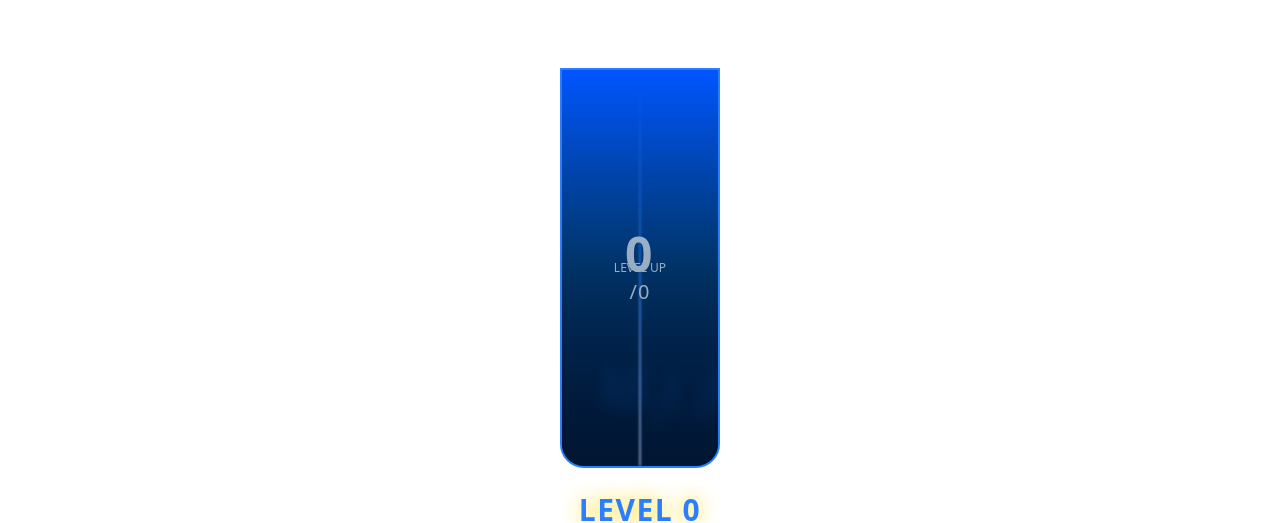
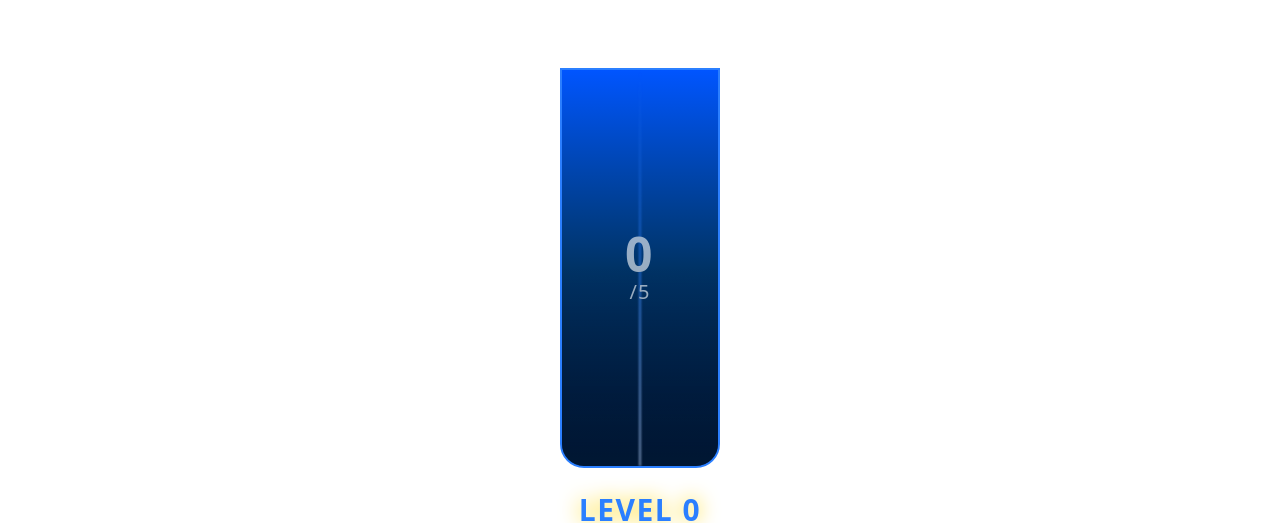
Before and after one commit to wind-surfing/nexora, a Next.js app: page /signal in a window 1280 px wide. Shown: the part 134-657 px from the top of the page. Built offline with nearby package versions, Linux system fonts and the light colour scheme.

Commit message:
Refactor signal gauge calculations to ensure minimum required gauge value is 5

```diff
--- a/src/app/signal/page.tsx
+++ b/src/app/signal/page.tsx
@@ -12,8 +12,6 @@ function Page() {
     updateUser,
   } = useUser();
 
-  console.log(currentSignalGauge, requiredSignalGauge);
-
   return (
     <div className="flex flex-col items-center justify-center h-[calc(100vh-64px)] w-full relative overflow-hidden">
       <div className="relative flex flex-col items-center justify-end w-40 h-[400px] rounded-b-3xl border-2 border-primary bg-gradient-to-t from-[#001233] via-[#003366] to-[#0055ff] overflow-hidden">
@@ -21,12 +19,14 @@ function Page() {
           <motion.div
             initial={{ height: 0 }}
             animate={{
-              height: `${(currentSignalGauge / requiredSignalGauge) * 100}%`,
+              height: `${
+                (currentSignalGauge / Math.max(requiredSignalGauge, 5)) * 100
+              }%`,
             }}
             transition={{ type: "spring", stiffness: 80 }}
             className={cn(
               "absolute bottom-0 left-0 w-full bg-gradient-to-t from-[#0099ff] via-[#00ccff] to-[#66ffff]",
-              currentSignalGauge >= requiredSignalGauge
+              currentSignalGauge >= Math.max(requiredSignalGauge, 5)
                 ? "rounded-none animate-pulse"
                 : "rounded-t-full"
             )}
@@ -46,7 +46,8 @@ function Page() {
                 style={{
                   left: `${20 + index * 10}%`,
                   height: `calc(${
-                    (currentSignalGauge / requiredSignalGauge) * 100
+                    (currentSignalGauge / Math.max(requiredSignalGauge, 5)) *
+                    100
                   }% - 10%)`,
                 }}
               ></motion.div>
@@ -57,13 +58,13 @@ function Page() {
             <div className="w-[2px] bg-gradient-to-t from-blue-200 via-blue-500 to-transparent blur-[1px]"></div>
           </div>
 
-          {currentSignalGauge / requiredSignalGauge >= 0.3 ? (
+          {currentSignalGauge / Math.max(requiredSignalGauge, 5) >= 0.3 ? (
             <motion.div
               className="absolute bottom-0 left-0 w-full flex flex-col items-center justify-start z-10 text-white"
               initial={{ height: 0 }}
               animate={{
                 height: `calc(${
-                  (currentSignalGauge / requiredSignalGauge) * 100
+                  (currentSignalGauge / Math.max(requiredSignalGauge, 5)) * 100
                 }% - 10%)`,
               }}
               transition={{ type: "spring", stiffness: 80, delay: 0.5 }}
@@ -72,7 +73,7 @@ function Page() {
                 {currentSignalGauge.toFixed(0)}
               </h1>
               <h1 className="text-xl tracking-wider">
-                /{requiredSignalGauge.toFixed(0)}
+                /{Math.max(requiredSignalGauge, 5).toFixed(0)}
               </h1>
             </motion.div>
           ) : (
@@ -86,12 +87,12 @@ function Page() {
                 {currentSignalGauge.toFixed(0)}
               </h1>
               <h1 className="text-xl tracking-wider">
-                /{requiredSignalGauge.toFixed(0)}
+                /{Math.max(requiredSignalGauge, 5).toFixed(0)}
               </h1>
             </motion.div>
           )}
 
-          {currentSignalGauge >= requiredSignalGauge && (
+          {currentSignalGauge >= Math.max(requiredSignalGauge, 5) && (
             <motion.div
               className="absolute bottom-0 left-0 w-full flex flex-col items-center justify-center z-10 text-white"
               initial={{ height: 0 }}
```
